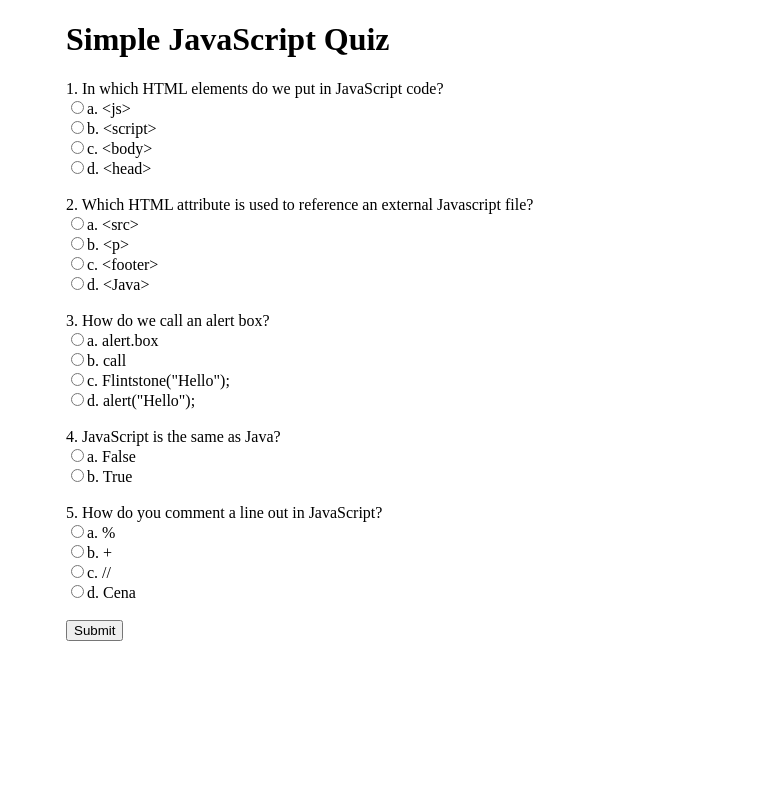
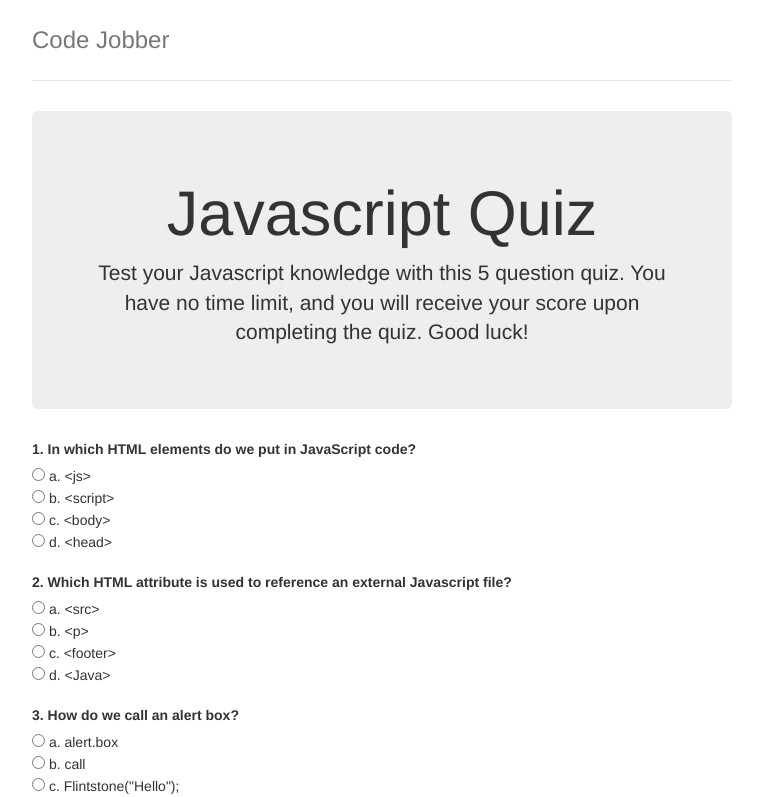
Before and after one commit to MightyJoeW/JavaScript-Quiz, a plain HTML site: page index.html in a window 1280 px wide. Shown: the top 797 px of the page, without its empty margins (258-1021 px from the left). Drawn offline with nearby package versions, Linux system fonts and the light colour scheme.

Commit message:
Added Bootstrap

```diff
--- a/index.html
+++ b/index.html
@@ -1,17 +1,25 @@
 <!DOCTYPE html>
-<html>
+<html lang="en">
 <head>
+	<meta charset="utf-8">
+	<meta http-equiv="X-UA-Compatible" content="IE=edge">
+	<meta name="viewport" content="width=device-width, initial-scale=1">
+	<link rel="icon" href="../../favicon.ico">
 	<title>JavaScript Quiz</title>
 	<link rel="stylesheet" type="text/css" href="styles.css">
+	<link rel="stylesheet" href="https://maxcdn.bootstrapcdn.com/bootstrap/3.3.7/css/bootstrap.min.css" integrity="sha384-BVYiiSIFeK1dGmJRAkycuHAHRg32OmUcww7on3RYdg4Va+PmSTsz/K68vbdEjh4u" crossorigin="anonymous">
 </head>
 <body>
 	<div class="container">
-		<!-- Heading/Title -->
-		<header>
-			<h1>Simple JavaScript Quiz</h1>
-		</header>
+		<div class="header clearfix">
+			<h3 class="text-muted">Code Jobber</h3>
+		</div>
 
-
+		<div class="jumbotron">
+        <h1>Javascript Quiz</h1>
+        <p class="lead">Test your Javascript knowledge with this 5 question quiz. You have no time limit, and you will receive your score upon completing the quiz. Good luck!</p>
+        <!-- <p><a class="btn btn-lg btn-success" href="#" role="button">Start</a></p> -->
+      </div>
 			<!-- create form that contains questions -->
 			<section>
 				<div id="results"></div>
@@ -19,45 +27,51 @@
 					<label>1. In which HTML elements do we put in JavaScript code?</label>
 					<br>
 					<!-- answer: b. script -->
-				<input type="radio" name="q1" value="a">a. &lt;js&gt;<br>
-				<input type="radio" name="q1" value="b">b. &lt;script&gt;<br>
-				<input type="radio" name="q1" value="c">c. &lt;body&gt;<br>
-				<input type="radio" name="q1" value="d">d. &lt;head&gt;<br><br>
+					<input class="radioJ" type="radio" name="q1" value="a"> a. &lt;js&gt;<br>
+					<input class="radioJ" type="radio" name="q1" value="b"> b. &lt;script&gt;<br>
+					<input class="radioJ" type="radio" name="q1" value="c"> c. &lt;body&gt;<br>
+					<input class="radioJ" type="radio" name="q1" value="d"> d. &lt;head&gt;<br><br>
 
 					<label>2. Which HTML attribute is used to reference an external Javascript file?</label>
 					<br>
 					<!-- answer: a. src -->
-				<input type="radio" name="q2" value="a">a. &lt;src&gt;<br>
-				<input type="radio" name="q2" value="b">b. &lt;p&gt;<br>
-				<input type="radio" name="q2" value="c">c. &lt;footer&gt;<br>
-				<input type="radio" name="q2" value="d">d. &lt;Java&gt;<br><br>
+					<input type="radio" name="q2" value="a"> a. &lt;src&gt;<br>
+					<input type="radio" name="q2" value="b"> b. &lt;p&gt;<br>
+					<input type="radio" name="q2" value="c"> c. &lt;footer&gt;<br>
+					<input type="radio" name="q2" value="d"> d. &lt;Java&gt;<br><br>
 
 					<label>3. How do we call an alert box?</label>
 					<br>
 					<!-- answer: d. alert("Hello") -->
-				<input type="radio" name="q3" value="a">a. alert.box<br>
-				<input type="radio" name="q3" value="b">b. call<br>
-				<input type="radio" name="q3" value="c">c. Flintstone("Hello");<br>
-				<input type="radio" name="q3" value="d">d. alert("Hello");<br><br>
+					<input type="radio" name="q3" value="a"> a. alert.box<br>
+					<input type="radio" name="q3" value="b"> b. call<br>
+					<input type="radio" name="q3" value="c"> c. Flintstone("Hello");<br>
+					<input type="radio" name="q3" value="d"> d. alert("Hello");<br><br>
 
 					<label>4. JavaScript is the same as Java?</label>
 					<br>
 					<!-- answer: a. False -->
-				<input type="radio" name="q4" value="a">a. False<br>
-				<input type="radio" name="q4" value="b">b. True<br><br>
+					<input type="radio" name="q4" value="a"> a. False<br>
+					<input type="radio" name="q4" value="b"> b. True<br><br>
 
 					<label>5. How do you comment a line out in JavaScript?</label>
 					<br>
 					<!-- answer: c. // -->
-				<input type="radio" name="q5" value="a">a. %<br>
-				<input type="radio" name="q5" value="b">b. +<br>
-				<input type="radio" name="q5" value="c">c. //<br>
-				<input type="radio" name="q5" value="d">d. Cena<br><br>
-				<input type="Submit" name="Submit Answers">
+					<input type="radio" name="q5" value="a"> a. %<br>
+					<input type="radio" name="q5" value="b"> b. +<br>
+					<input type="radio" name="q5" value="c"> c. //<br>
+					<input type="radio" name="q5" value="d"> d. Cena<br><br>
+					<input type="Submit" name="Submit Answers" class="btn btn-lg btn-success" id="submitJones">
 
 				</form>
 			</section>
-	</div>
+
+			<footer class="footer">
+        		<p>&copy; 2017 | Code Jobber</p>
+      		</footer>
+
+		</div> <!-- container -->
+		<script src="https://ajax.googleapis.com/ajax/libs/jquery/1.12.4/jquery.min.js"></script>
 		<script type="text/javascript" src="script.js"></script>
 	</body>
 	</html>
--- a/styles.css
+++ b/styles.css
@@ -1,4 +1,83 @@
-.container {
-	width: 50%;
-	margin: 0 auto;
+/* Space out content a bit */
+body {
+  padding-top: 20px;
+  padding-bottom: 20px;
 }
+
+/* Everything but the jumbotron gets side spacing for mobile first views */
+.header,
+.marketing,
+.footer {
+  padding-right: 15px;
+  padding-left: 15px;
+}
+
+/* Custom page header */
+.header {
+  padding-bottom: 20px;
+  border-bottom: 1px solid #e5e5e5;
+}
+/* Make the masthead heading the same height as the navigation */
+.header h3 {
+  margin-top: 0;
+  margin-bottom: 0;
+  line-height: 40px;
+}
+
+/* Custom page footer */
+.footer {
+  padding-top: 19px;
+  color: #777;
+  border-top: 1px solid #e5e5e5;
+}
+
+/* Customize container */
+@media (min-width: 768px) {
+  .container {
+    max-width: 730px;
+  }
+}
+.container-narrow > hr {
+  margin: 30px 0;
+}
+
+/* Main marketing message and sign up button */
+.jumbotron {
+  text-align: center;
+  border-bottom: 1px solid #e5e5e5;
+}
+.jumbotron .btn {
+  padding: 14px 24px;
+  font-size: 21px;
+}
+
+/* Supporting marketing content */
+.marketing {
+  margin: 40px 0;
+}
+.marketing p + h4 {
+  margin-top: 28px;
+}
+
+/* Responsive: Portrait tablets and up */
+@media screen and (min-width: 768px) {
+  /* Remove the padding we set earlier */
+  .header,
+  .marketing,
+  .footer {
+    padding-right: 0;
+    padding-left: 0;
+  }
+  /* Space out the masthead */
+  .header {
+    margin-bottom: 30px;
+  }
+  /* Remove the bottom border on the jumbotron for visual effect */
+  .jumbotron {
+    border-bottom: 0;
+  }
+}
+
+#submitJones {
+	margin-bottom: 20px;
+}
```
Lines whose indentation alone changed are shown as unchanged.
